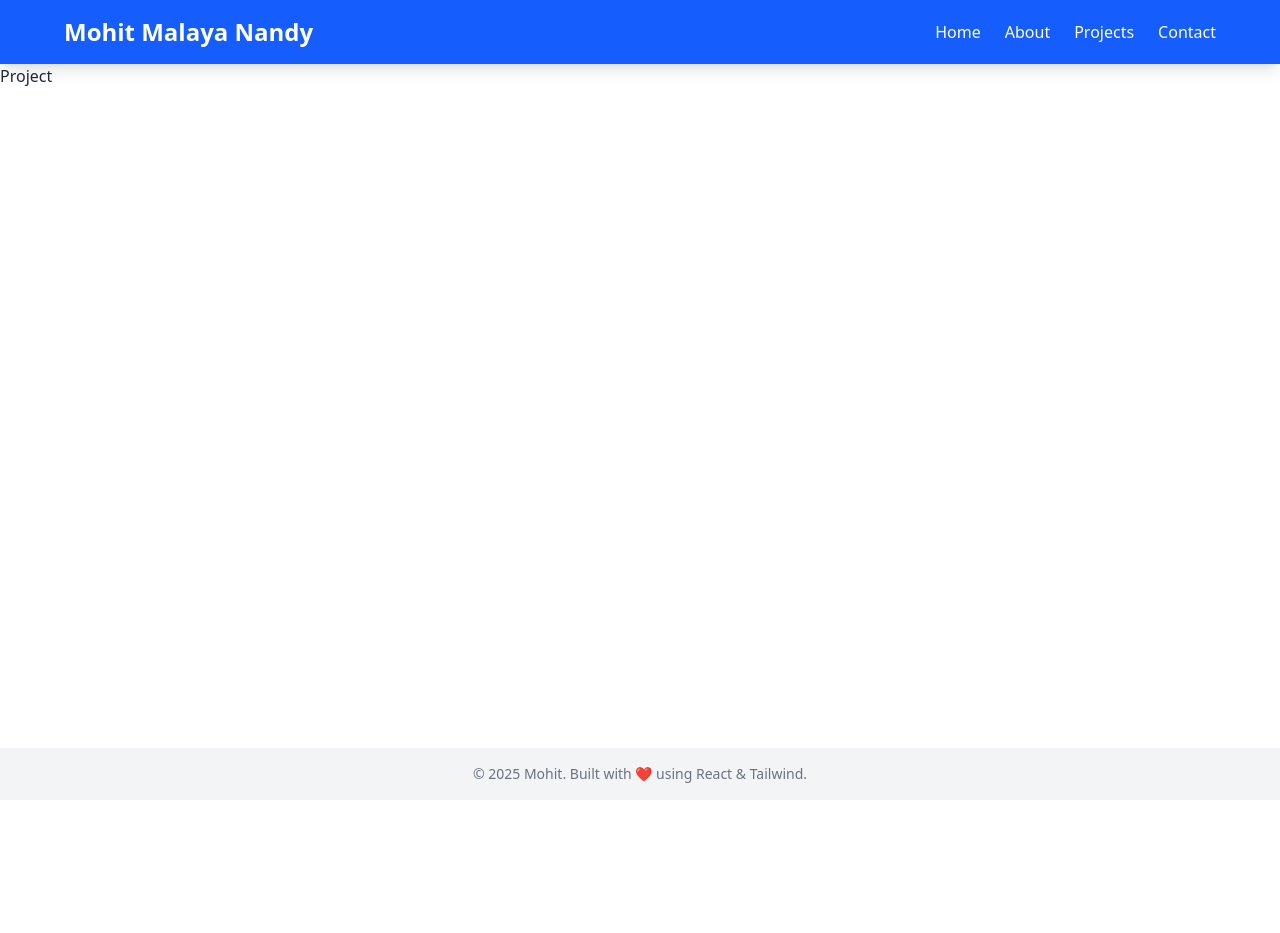
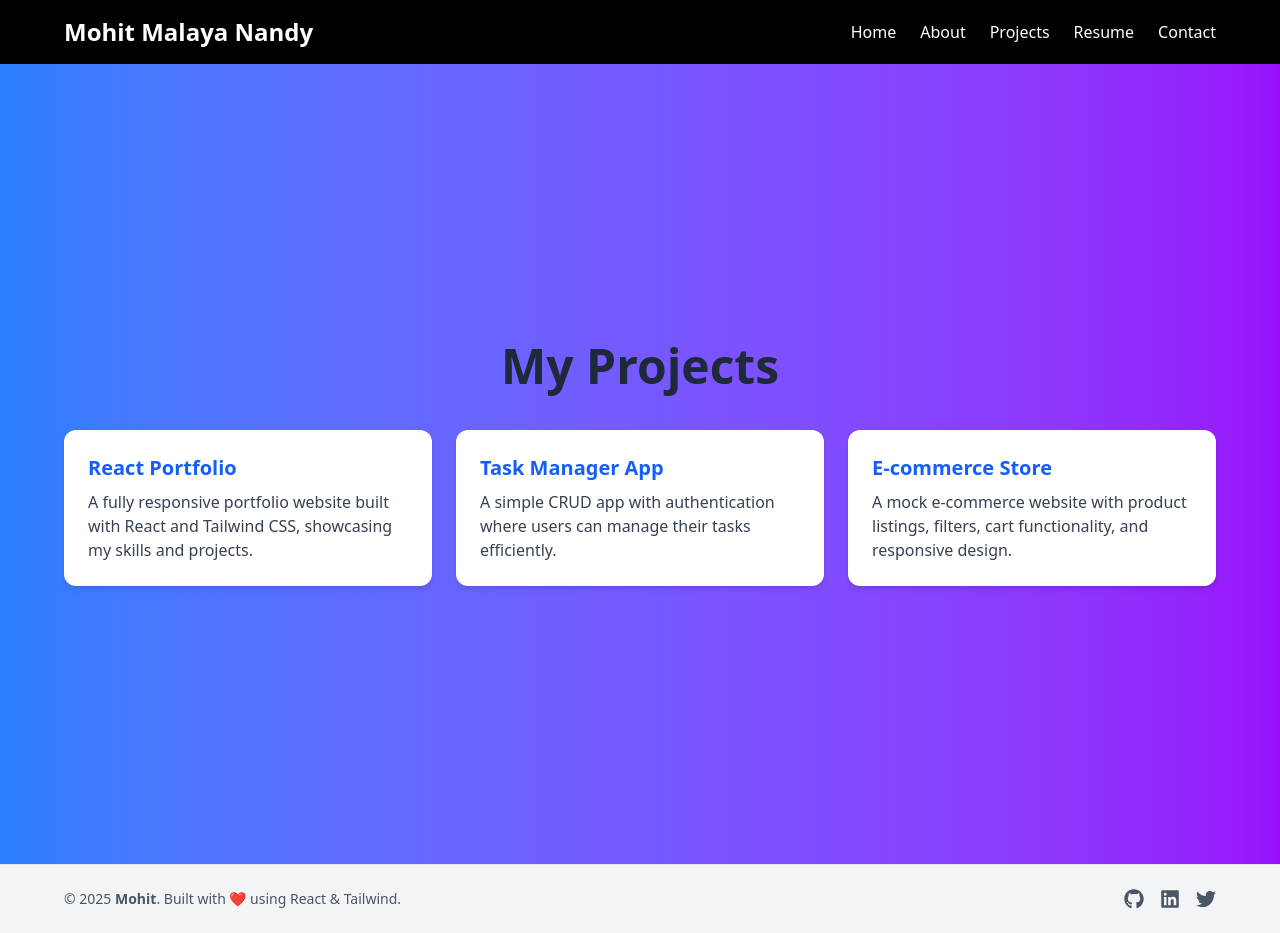
Before and after one commit to mohitmalayanandy/reactifymohit, a React (Vite) app: page /projects in a window 1280 px wide. Before the commit the page ends 800 px from the top, so only its background shows below. Built offline with nearby package versions, Linux system fonts and the light colour scheme.

Commit message:
Pages Setup

```diff
--- a/package.json
+++ b/package.json
@@ -14,6 +14,7 @@
     "framer-motion": "^12.8.0",
     "react": "^19.0.0",
     "react-dom": "^19.0.0",
+    "react-icons": "^5.5.0",
     "react-router-dom": "^7.5.1",
     "tailwindcss": "^4.1.4"
   },
--- a/src/components/layout/Footer.jsx
+++ b/src/components/layout/Footer.jsx
@@ -1,11 +1,45 @@
+import React from 'react';
+import { FaGithub, FaLinkedin, FaTwitter } from 'react-icons/fa';
+
 const Footer = () => {
-    return (
-      <footer className="bg-gray-100 dark:bg-gray-800 py-4 text-center text-sm">
-        <p className="text-gray-500 dark:text-gray-400">
-          © {new Date().getFullYear()} Mohit. Built with ❤️ using React & Tailwind.
+  return (
+    <footer className="bg-gray-100 dark:bg-gray-900 border-t border-gray-200 dark:border-gray-700 py-6 px-4">
+      <div className="max-w-6xl mx-auto flex flex-col md:flex-row items-center justify-between space-y-4 md:space-y-0">
+        {/* Left */}
+        <p className="text-sm text-gray-600 dark:text-gray-400 text-center md:text-left">
+          © {new Date().getFullYear()} <span className="font-semibold">Mohit</span>. Built with ❤️ using React & Tailwind.
         </p>
-      </footer>
-    );
-  };
 
-  export default Footer;
+        {/* Right - Socials */}
+        <div className="flex space-x-4">
+          <a
+            href="https://github.com/mohitmalayanandy" // Replace with your GitHub
+            target="_blank"
+            rel="noopener noreferrer"
+            className="text-gray-600 dark:text-gray-300 hover:text-blue-500 transition"
+          >
+            <FaGithub size={20} />
+          </a>
+          <a
+            href="https://linkedin.com/in/mohitmalayanandy" // Replace with your LinkedIn
+            target="_blank"
+            rel="noopener noreferrer"
+            className="text-gray-600 dark:text-gray-300 hover:text-blue-600 transition"
+          >
+            <FaLinkedin size={20} />
+          </a>
+          <a
+            href="https://twitter.com/mohitmalaynandy" // Replace with your Twitter
+            target="_blank"
+            rel="noopener noreferrer"
+            className="text-gray-600 dark:text-gray-300 hover:text-blue-400 transition"
+          >
+            <FaTwitter size={20} />
+          </a>
+        </div>
+      </div>
+    </footer>
+  );
+};
+
+export default Footer;
--- a/src/components/layout/Navbar.jsx
+++ b/src/components/layout/Navbar.jsx
@@ -6,9 +6,9 @@ const Navbar = () => {
   const [isMenuOpen, setIsMenuOpen] = useState(false);
 
   return (
-    <nav className="bg-blue-600 text-white p-4 shadow-lg">
+    <nav className="bg-black text-white p-4 shadow-lg">
       <div className="max-w-6xl mx-auto flex justify-between items-center">
-        <Link to="/" className="text-2xl font-semibold">
+        <Link to="/" className="text-2xl font-semibold cursor-none">
           Mohit Malaya Nandy
         </Link>
 
@@ -17,6 +17,7 @@ const Navbar = () => {
           <Link to="/" className="hover:text-gray-300 transition">Home</Link>
           <Link to="/about" className="hover:text-gray-300 transition">About</Link>
           <Link to="/projects" className="hover:text-gray-300 transition">Projects</Link>
+          <Link to="/resume" className="hover:text-gray-300 transition">Resume</Link>
           <Link to="/contact" className="hover:text-gray-300 transition">Contact</Link>
         </div>
 
--- a/src/pages/About.jsx
+++ b/src/pages/About.jsx
@@ -1,9 +1,13 @@
+import React from 'react';
+
 const About = () => {
   return (
-      <div className="p-6">
-        <h1 className="text-2xl font-semibold">About Me</h1>
-        <p className="mt-2 text-gray-600 dark:text-gray-300">
-          This is the About page of ReactifyMohit. More details coming soon!
+    <div className="min-h-screen flex flex-col justify-center items-center bg-gradient-to-r from-blue-500 to-purple-600 text-white px-4">
+      <h1 className="text-4xl md:text-5xl font-bold mb-4 text-center">
+        About Me
+      </h1>
+      <p className="text-lg md:text-xl max-w-2xl text-center leading-relaxed">
+        Hello! I'm Mohit, a React developer with a strong passion for crafting clean and dynamic user interfaces. I love turning complex problems into simple, beautiful solutions. I have experience working on full-stack projects, optimizing frontend performance, and integrating with RESTful APIs. I'm always eager to learn and grow in the ever-evolving tech space.
       </p>
     </div>
   );
--- a/src/pages/Contact.jsx
+++ b/src/pages/Contact.jsx
@@ -1,11 +1,39 @@
-import React from 'react'
+import React from 'react';
 
 const Contact = () => {
   return (
-    <div>
-      Contact
+    <div className="min-h-screen flex flex-col justify-center items-center bg-white dark:bg-gray-900 px-6 py-12">
+      <h1 className="text-4xl md:text-5xl font-bold text-gray-800 dark:text-white mb-6 text-center">
+        Contact Me
+      </h1>
+      <p className="text-lg text-gray-700 dark:text-gray-300 text-center mb-8 max-w-xl">
+        Have a project in mind or just want to connect? Feel free to reach out!
+      </p>
+      <form className="w-full max-w-md space-y-4">
+        <input
+          type="text"
+          placeholder="Your Name"
+          className="w-full px-4 py-2 rounded-md bg-gray-100 dark:bg-gray-800 text-gray-900 dark:text-white focus:outline-none focus:ring-2 focus:ring-blue-500"
+        />
+        <input
+          type="email"
+          placeholder="Your Email"
+          className="w-full px-4 py-2 rounded-md bg-gray-100 dark:bg-gray-800 text-gray-900 dark:text-white focus:outline-none focus:ring-2 focus:ring-blue-500"
+        />
+        <textarea
+          rows="5"
+          placeholder="Your Message"
+          className="w-full px-4 py-2 rounded-md bg-gray-100 dark:bg-gray-800 text-gray-900 dark:text-white focus:outline-none focus:ring-2 focus:ring-blue-500"
+        ></textarea>
+        <button
+          type="submit"
+          className="w-full bg-blue-600 hover:bg-blue-700 text-white font-semibold py-2 rounded-md transition duration-300"
+        >
+          Send Message
+        </button>
+      </form>
     </div>
-  )
-}
+  );
+};
 
-export default Contact
+export default Contact;
--- a/src/pages/Home.jsx
+++ b/src/pages/Home.jsx
@@ -1,7 +1,20 @@
-// src/pages/Home.jsx
+import React from 'react';
+import { Link } from 'react-router-dom';
+
 const Home = () => {
-    <div className="p-6">
-        Welcome to ReactifyMohit 👋
-    </div>
-}
+    return (
+        <div className="min-h-screen flex flex-col justify-center items-center bg-gradient-to-r from-blue-500 to-purple-600 text-white px-4">
+            <h1 className="text-4xl md:text-6xl font-bold mb-4 text-center">
+                Welcome to <span className="text-yellow-300">ReactifyMohit</span> 👋
+            </h1>
+            <p className="text-lg md:text-2xl mb-6 text-center max-w-xl">
+                I'm Mohit, a passionate frontend developer skilled in React, building fast, responsive, and engaging web applications.
+            </p>
+            <Link to="/projects" className="bg-white text-blue-600 font-semibold px-6 py-3 rounded-full shadow-lg hover:bg-yellow-300 hover:text-black transition duration-300">
+                View My Work
+            </Link>
+        </div>
+    );
+};
+
 export default Home;
--- a/src/pages/Projects.jsx
+++ b/src/pages/Projects.jsx
@@ -1,11 +1,38 @@
-import React from 'react'
+import React from 'react';
 
 const Projects = () => {
   return (
-    <div>
-      Project
+    <div className="min-h-screen flex flex-col justify-center items-center bg-gradient-to-r from-blue-500 to-purple-600 text-white px-4">
+      <h1 className="text-4xl md:text-5xl font-bold text-gray-800 dark:text-white mb-10 text-center">
+        My Projects
+      </h1>
+      <div className="grid gap-6 md:grid-cols-2 lg:grid-cols-3 w-full max-w-6xl">
+        {/* Project Card 1 */}
+        <div className="bg-white dark:bg-gray-800 shadow-md rounded-xl p-6 transition hover:scale-105">
+          <h2 className="text-xl font-semibold text-blue-600 mb-2">React Portfolio</h2>
+          <p className="text-gray-700 dark:text-gray-300">
+            A fully responsive portfolio website built with React and Tailwind CSS, showcasing my skills and projects.
+          </p>
+        </div>
+
+        {/* Project Card 2 */}
+        <div className="bg-white dark:bg-gray-800 shadow-md rounded-xl p-6 transition hover:scale-105">
+          <h2 className="text-xl font-semibold text-blue-600 mb-2">Task Manager App</h2>
+          <p className="text-gray-700 dark:text-gray-300">
+            A simple CRUD app with authentication where users can manage their tasks efficiently.
+          </p>
+        </div>
+
+        {/* Project Card 3 */}
+        <div className="bg-white dark:bg-gray-800 shadow-md rounded-xl p-6 transition hover:scale-105">
+          <h2 className="text-xl font-semibold text-blue-600 mb-2">E-commerce Store</h2>
+          <p className="text-gray-700 dark:text-gray-300">
+            A mock e-commerce website with product listings, filters, cart functionality, and responsive design.
+          </p>
+        </div>
+      </div>
     </div>
-  )
-}
+  );
+};
 
-export default Projects
+export default Projects;
--- a/src/pages/Resume.jsx
+++ b/src/pages/Resume.jsx
@@ -1,11 +1,25 @@
-import React from 'react'
+import React from 'react';
+import { FaDownload } from 'react-icons/fa';
 
 const Resume = () => {
   return (
-    <div>
-      Resume
+    <div className="min-h-screen flex flex-col justify-center items-center bg-white dark:bg-gray-900 px-6 py-12">
+      <h1 className="text-4xl md:text-5xl font-bold text-gray-800 dark:text-white mb-6 text-center">
+        My Resume
+      </h1>
+      <p className="text-lg text-gray-700 dark:text-gray-300 text-center mb-8 max-w-xl">
+        You can download my resume in PDF format below.
+      </p>
+      <a
+        href="/resume.pdf"
+        download
+        className="inline-flex items-center bg-blue-600 hover:bg-blue-700 text-white font-semibold py-3 px-6 rounded-md transition duration-300"
+      >
+        <FaDownload className="mr-2" />
+        Download Resume
+      </a>
     </div>
-  )
-}
+  );
+};
 
-export default Resume
+export default Resume;
--- a/src/routes/AppRoutes.jsx
+++ b/src/routes/AppRoutes.jsx
@@ -1,6 +1,7 @@
 // src/routes/AppRoutes.jsx
 import { Suspense, lazy } from "react";
 import { Route, Routes } from "react-router-dom";
+import Resume from "../pages/Resume";
 
 // Lazy-loaded components
 const Home = lazy(() => import("../pages/Home"));
@@ -17,6 +18,7 @@ const AppRoutes = () => {
         <Route path="/about" element={<About />} />
         <Route path="/projects" element={<Projects />} />
         <Route path="/contact" element={<Contact />} />
+        <Route path="/resume" element={<Resume />} />
         <Route path="*" element={<NotFound />} />
       </Routes>
     </Suspense>
```
Also changed, not shown: 1 other file (tests, documents, lock files or other folders). Lines whose indentation alone changed are shown as unchanged.
